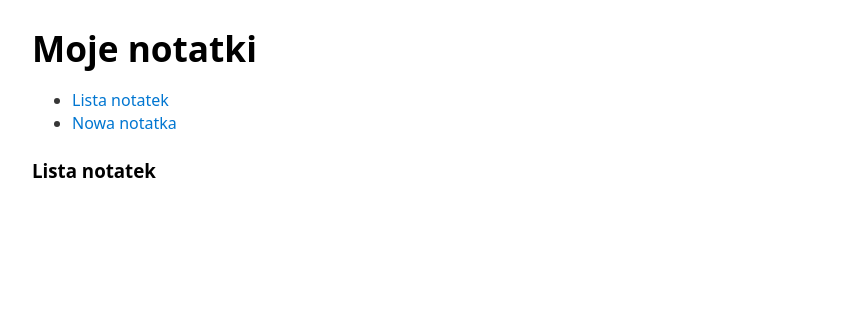
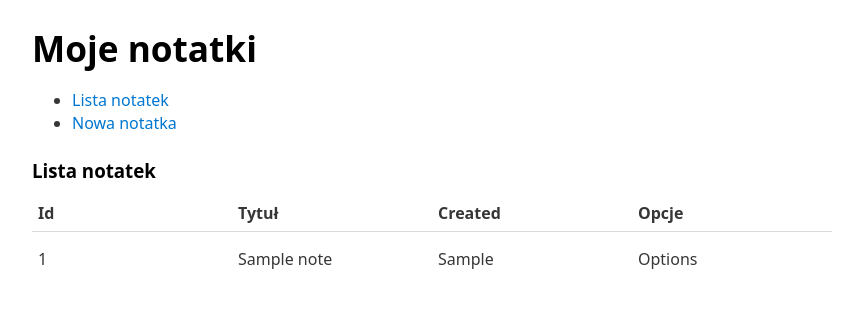
Before and after one commit to MaciejKasperowicz/Notebook, a PHP site: page / in a window 1280 px wide. Shown: the top 333 px of the page, without its empty margins (208-1071 px from the left). Run offline with PHP 8.4, Linux system fonts and the light colour scheme; tables that the repository leaves empty or names only in its code hold one stand-in row (values such as "Sample post"); lists and menus that the app fills with data are empty.

Commit message:
show notes from database

```diff
--- a/src/Controller.php
+++ b/src/Controller.php
@@ -39,8 +39,6 @@ class Controller{
 
     public function run():void
     {
-        $viewParams = [];
-
         switch ($this->action()) {
         case "create":
             $page = "create";
@@ -72,11 +70,15 @@ class Controller{
             $page = "list";
 
             $data = $this->getRequestGet();
+
             // $viewParams["resultList"] = "Wyświetlenie notatek";
-            $viewParams["before"] = $data["before"] ?? null;
+            $viewParams = [
+                "notes" => $this->database->getNotes(),
+                "before" => $data["before"] ?? null
+            ];
             break;
         }
-        $this->view->render($page, $viewParams);
+        $this->view->render($page, $viewParams ?? []);
     }
 
     private function action(): string
--- a/src/Database.php
+++ b/src/Database.php
@@ -21,6 +21,18 @@ class Database {
             $this->createConnection($config);
         } catch (PDOException $e) {
             throw new StorageException("Connection error");
+        }
+    }
+
+    public function getNotes():array
+    {
+        try {
+            $query = "SELECT id, title, created FROM notes;";
+            $result = $this->conn->query($query);
+            $notes = $result->fetchAll(PDO::FETCH_ASSOC);
+            return $notes;
+        } catch (Throwable $e) {
+            throw new StorageException("Nie udało się pobrać danych o notatkach", 400, $e);
         }
     }
 
--- a/templates/pages/list.php
+++ b/templates/pages/list.php
@@ -1,4 +1,5 @@
-<div>
+<div class="list">
+    <section>
         <div class="message">
             <?php if(!empty($params["before"])){
                 switch ($params["before"]) {
@@ -11,5 +12,31 @@
         </div>
 
         <h3>Lista notatek</h3>
-    <b><?php echo $params["resultList"] ?? "";?></b>
+        <div class="tbl-header">
+            <table cellpadding="0" cellspacing="0" border="0">
+                <thead>
+                    <tr>
+                        <th>Id</th>
+                        <th>Tytuł</th>
+                        <th>Created</th>
+                        <th>Opcje</th>
+                    </tr>
+                </thead>
+            </table>
         </div>
+        <div class="tbl-content">
+            <table cellpadding="0" cellspacing="0" border="0">
+                <tbody>
+                    <?php foreach($params["notes"] ?? [] as $note): ?>
+                        <tr>
+                            <td><?php echo $note["id"] ?></td>
+                            <td><?php echo $note["title"] ?></td>
+                            <td><?php echo $note["created"] ?></td>
+                            <td>Options</td>
+                        </tr>
+                    <?php endforeach; ?>
+                </tbody>
+            </table>
+        </div>
+    </section>
+</div>
```
Lines whose indentation alone changed are shown as unchanged.
